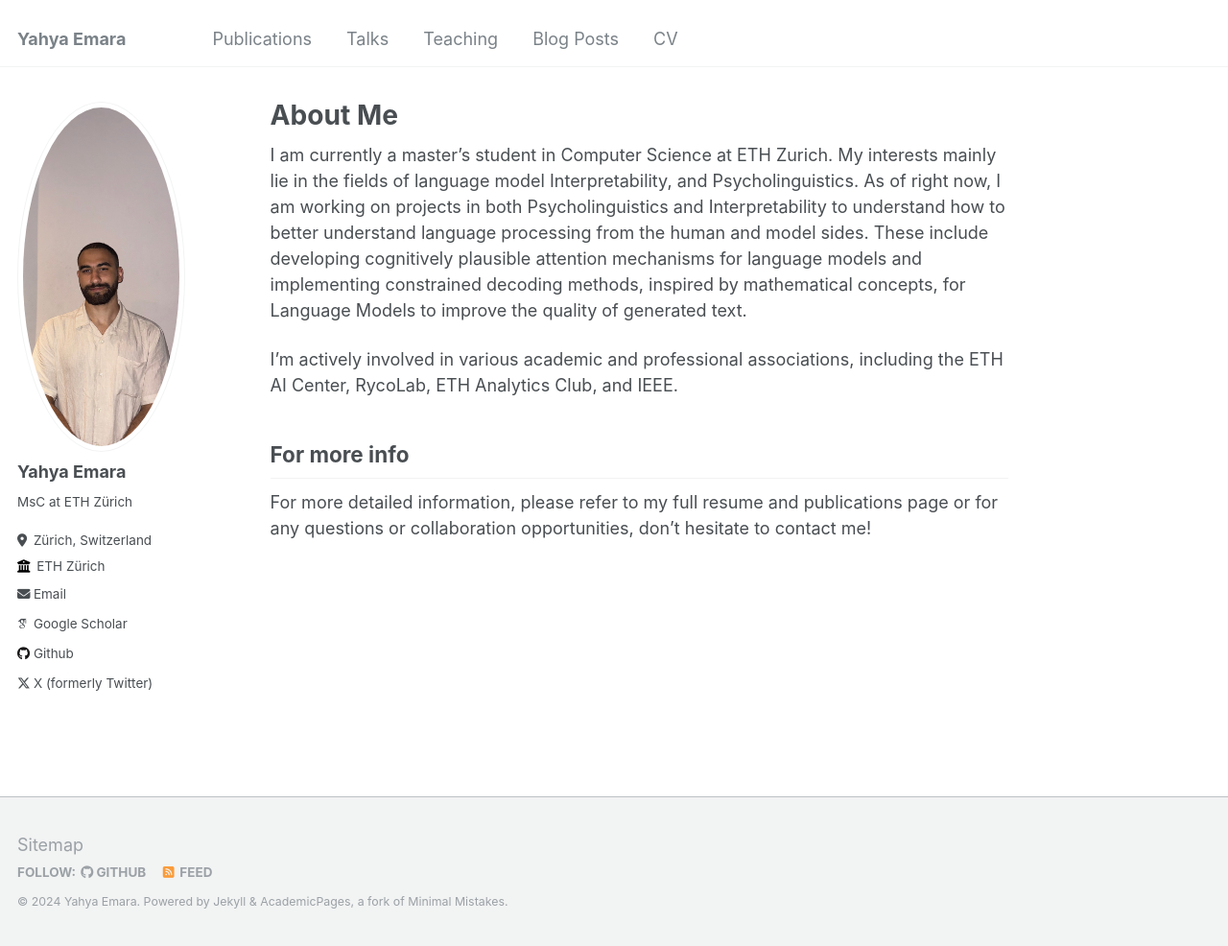
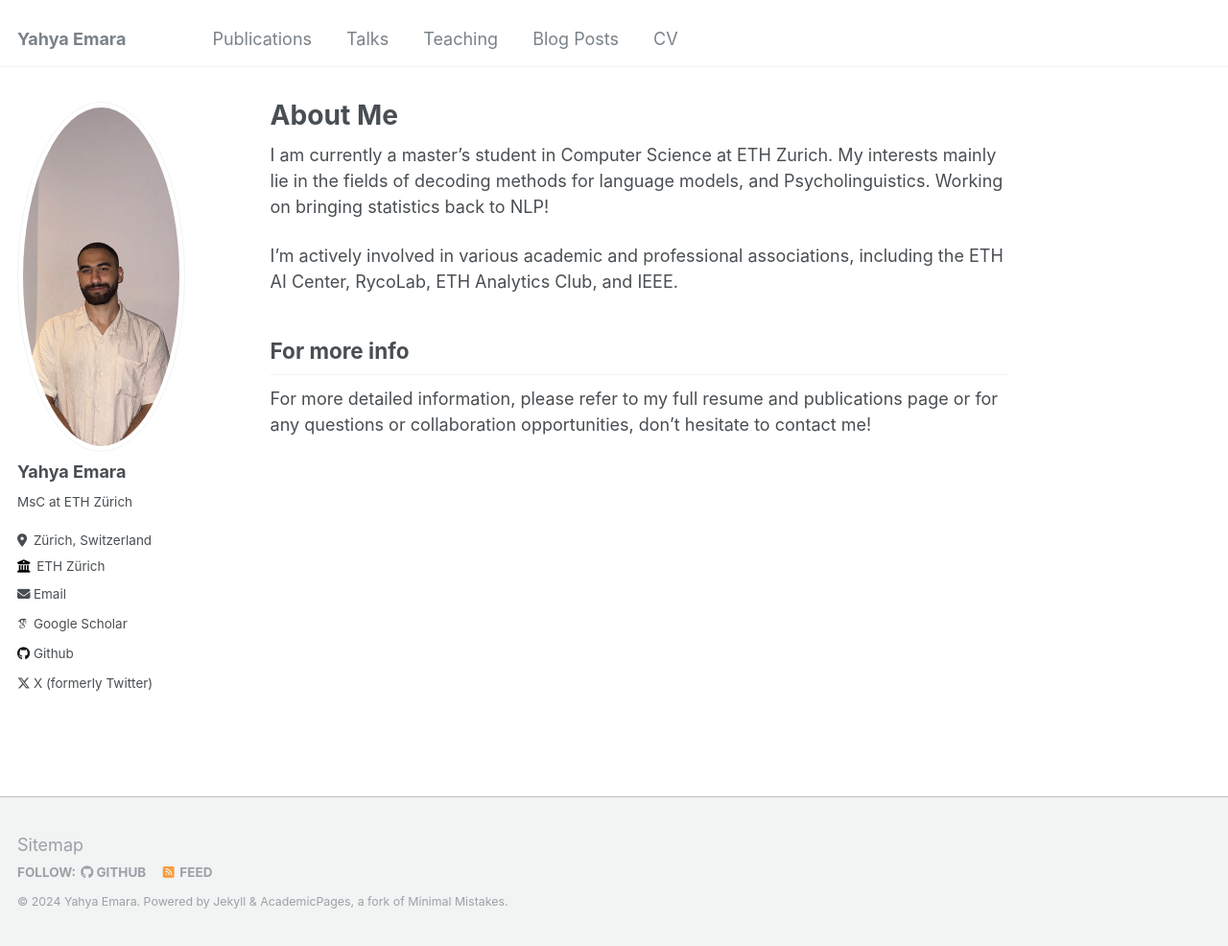
Before and after one commit to yahya010/yahya010.github.io, a Jekyll site: the page built from _pages/about.md, in a window 1280 px wide and 986 px high. Shown: the whole window at 96% size. Built offline with Jekyll 4.4.1, drawn with Linux system fonts in a browser that asks for light colours; some web fonts are replaced.

Commit message:
Update about.md

```diff
--- a/_pages/about.md
+++ b/_pages/about.md
@@ -8,8 +8,7 @@
 ---
 
 
-I am currently a master's student in Computer Science at ETH Zurich. My interests mainly lie in the fields of language model Interpretability, and Psycholinguistics.
-As of right now, I am working on projects in both Psycholinguistics and Interpretability to understand how to better understand language processing from the human and model sides. These include developing cognitively plausible attention mechanisms for language models and implementing constrained decoding methods, inspired by mathematical concepts, for Language Models to improve the quality of generated text.
+I am currently a master's student in Computer Science at ETH Zurich. My interests mainly lie in the fields of decoding methods for language models, and Psycholinguistics. Working on bringing statistics back to NLP!
 
 I'm actively involved in various academic and professional associations, including the ETH AI Center, RycoLab, ETH Analytics Club, and IEEE.
 
```
